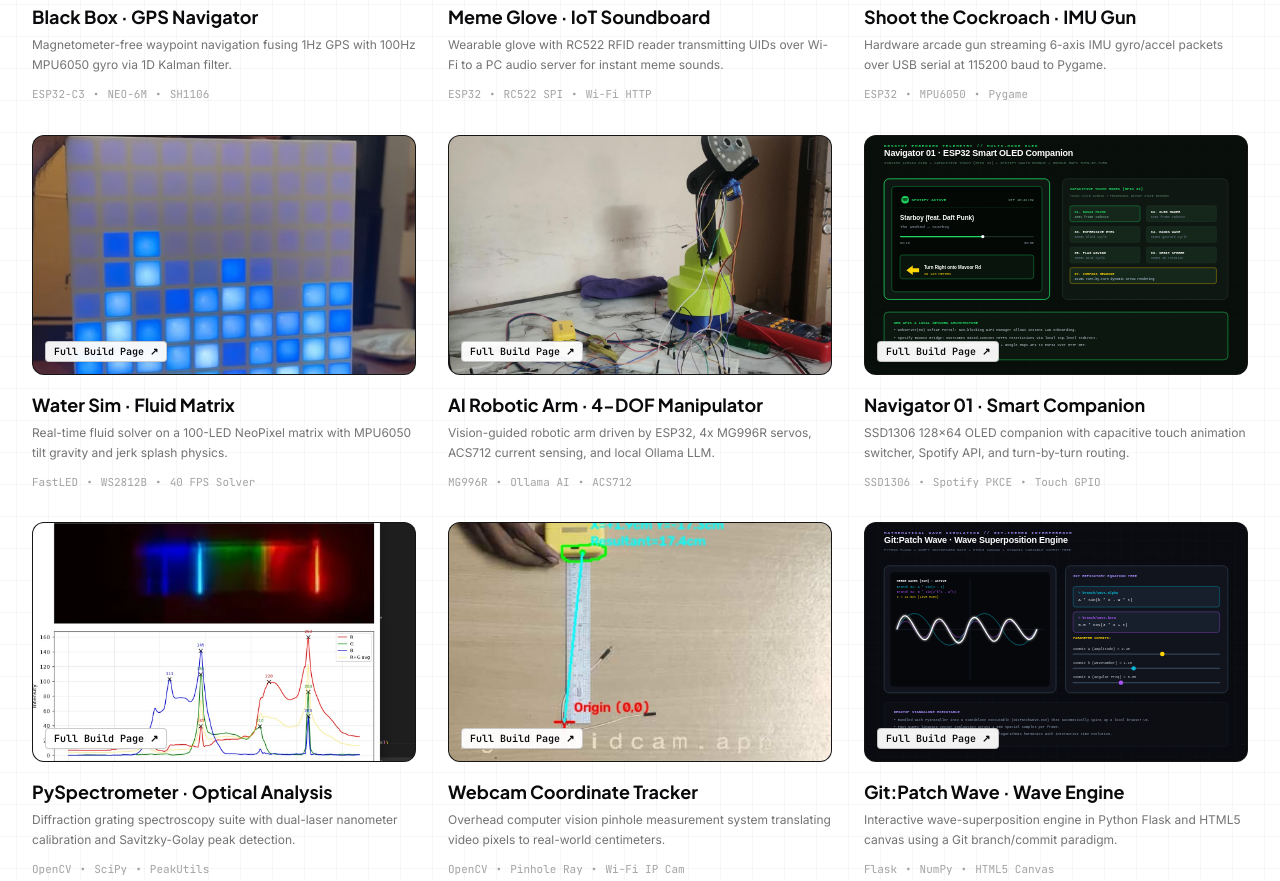
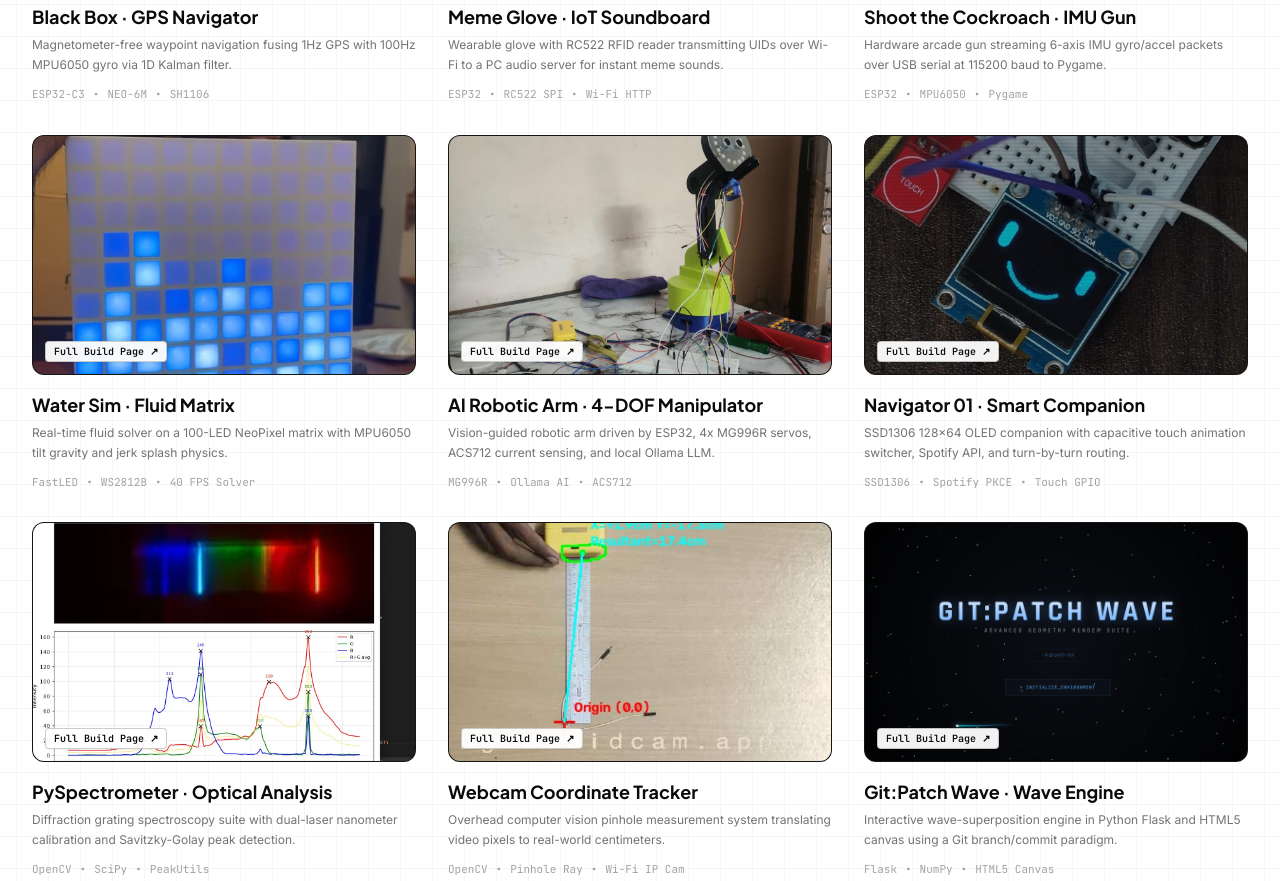
Before and after one commit to lovhamic/gwys.in, a plain HTML site: page experiments.html in a window 1280 px wide. Shown: the part 732-1613 px from the top of the page. Drawn offline with nearby package versions, Linux system fonts and the light colour scheme.

Commit message:
feat: replace placeholder svgs with real build photos for Git:Patch Wave and Navigator 01

```diff
--- a/app.js
+++ b/app.js
@@ -629,8 +629,8 @@ void checkSafetyLimits() {
       discipline: "Embedded Firmware & IoT Display",
       status: "Active Build",
       description: "A multi-function smart desktop companion and vehicle telemetry unit built on an ESP32 and SSD1306 128x64 OLED display. Features capacitive touch switching between 7 procedural pixel-art animation states (Mochi, Orbit, Eyes, Compass, Hands, Flag). When paired with a phone via a companion web app, it relays real-time Google Maps turn-by-turn directions and distances over Wi-Fi. Simultaneously connects to Spotify API via OAuth bounce to render live track titles, artists, and playback state directly on the monochrome display.",
-      heroImg: "assets/projects/navigator/hero.svg",
-      teardownImg: "assets/projects/navigator/teardown.svg",
+      heroImg: "assets/projects/navigator/hero.jpg",
+      teardownImg: "assets/projects/navigator/teardown.jpg",
       teardownCaption: "SSD1306 I2C display wiring and multi-frame bitmap animation pipeline",
       madeWith: [
         "ESP32 Dual-Core (Wi-Fi + BLE)",
@@ -742,8 +742,8 @@ def pixel_to_world_cm(u, v, cx, cy, H_cm, focal_px):
       discipline: "Mathematical Simulation & WebGL",
       status: "Active Build",
       description: "An interactive wave-superposition and harmonic interference simulator engineered with a dark Git-branch terminal paradigm. Users create equations as 'Branches' [e.g. A * sin(k*x - w*t)] and variables as 'Commits' [A, k, w], manipulating parameters with live sliders. A Python Flask backend uses NumPy vectorized mathematics to compute wave amplitudes across dynamic x-ranges, while a high-performance HTML5 Canvas renders individual harmonics and overlays their merged superposition sum in real time with pan, zoom, and time-evolution animation.",
-      heroImg: "assets/projects/gitpatchwave/hero.svg",
-      teardownImg: "assets/projects/gitpatchwave/teardown.svg",
+      heroImg: "assets/projects/gitpatchwave/hero.png",
+      teardownImg: "assets/projects/gitpatchwave/teardown.png",
       teardownCaption: "Live canvas wave interference solver with dynamic branch equation parser",
       madeWith: [
         "Python 3 & Flask",
--- a/experiments.html
+++ b/experiments.html
@@ -268,7 +268,7 @@
       <!-- Build 06: Navigator 01 -->
       <article class="work-card work-card-tilt group block cursor-pointer" data-category="hardware" data-project-id="navigator" data-cursor="Open Build">
         <div class="work-card-img-wrapper aspect-[16/10] mb-4 border border-black/10 bg-neutral-900">
-          <img src="assets/projects/navigator/hero.svg"
+          <img src="assets/projects/navigator/hero.jpg"
                alt="Navigator 01 ESP32 Smart OLED Companion"
                class="w-full h-full object-cover">
           <div class="absolute top-3 right-3 opacity-0 group-hover:opacity-100 transition-opacity bg-black/90 text-white text-[11px] font-mono px-2.5 py-1 rounded-full">
@@ -358,7 +358,7 @@
       <!-- Build 09: Git:Patch Wave -->
       <article class="work-card work-card-tilt group block cursor-pointer" data-category="simulation" data-project-id="gitpatchwave" data-cursor="Open Build">
         <div class="work-card-img-wrapper aspect-[16/10] mb-4 border border-black/10 bg-neutral-900">
-          <img src="assets/projects/gitpatchwave/hero.svg"
+          <img src="assets/projects/gitpatchwave/hero.png"
                alt="Git:Patch Wave Wave Superposition Engine"
                class="w-full h-full object-cover">
           <div class="absolute top-3 right-3 opacity-0 group-hover:opacity-100 transition-opacity bg-black/90 text-white text-[11px] font-mono px-2.5 py-1 rounded-full">
```
Also changed, not shown: assets/projects/gitpatchwave/01.png (added), assets/projects/gitpatchwave/02.png (added), assets/projects/gitpatchwave/03.png (added), assets/projects/gitpatchwave/hero.png (added), assets/projects/gitpatchwave/teardown.png (added), assets/projects/navigator/01.jpg (added), assets/projects/navigator/02.jpg (added), assets/projects/navigator/03.jpg (added), assets/projects/navigator/hero.jpg (added), assets/projects/navigator/teardown.jpg (added), reference build/gitpatch 01.png (added), reference build/gitpatch 02.png (added), reference build/gitpatch 03.png (added), reference build/navigator 01.jpeg (added), 2 more files.
